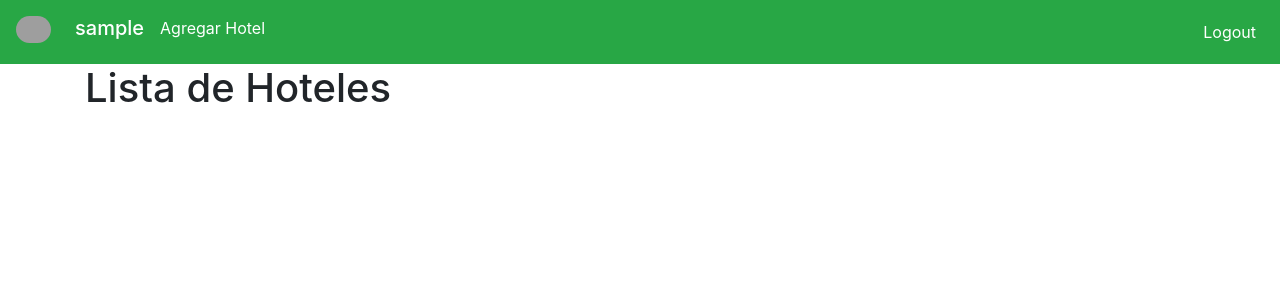
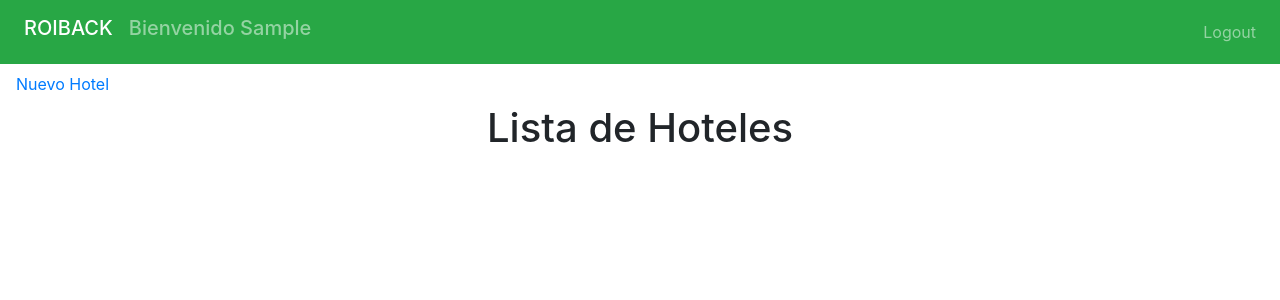
Before and after one commit to Reyes2777/roiback, a Django app: page / in a window 1280 px wide. Shown: the top 300 px of the page. Run offline with Django 3.2, Linux system fonts and the light colour scheme; the visitor is signed in with stand-in values (Sample User, id 1); data that the repository does not hold is empty; some libraries are stand-ins or nearby versions; grey boxes are pictures that could not be loaded.

Commit message:
modify base.html, modify url home

```diff
--- a/accounts/models.py
+++ b/accounts/models.py
@@ -1,12 +1,13 @@
 from django.contrib.auth.models import AbstractUser
 from django.db import models
+from accounts.utils import IDENTIFICATION_TYPES, GENDER
 
 
 class CustomUser(AbstractUser):
     birthday_date = models.DateField(null=True, blank=True)
-    gender = models.CharField(max_length=50, null=True, blank=True)
+    gender = models.CharField(choices=GENDER, max_length=50, null=True, blank=True)
     identification_number = models.CharField(max_length=12, null=True, blank=True)
-    identification_type = models.CharField(max_length=50, null=True, blank=True)
+    identification_type = models.CharField(choices=IDENTIFICATION_TYPES, max_length=50, null=True, blank=True)
     mobile_number = models.CharField(max_length=10, unique=True)
 
     def __str__(self):
--- /dev/null
+++ b/accounts/utils/__init__.py
@@ -0,0 +1,2 @@
+from .identification_types import IDENTIFICATION_TYPES
+from .gender import GENDER
--- /dev/null
+++ b/accounts/utils/gender.py
@@ -0,0 +1,4 @@
+GENDER = (
+    ('male', 'Masculino'),
+    ('female', 'Femenino')
+)
--- /dev/null
+++ b/accounts/utils/identification_types.py
@@ -0,0 +1,6 @@
+IDENTIFICATION_TYPES = (
+    ('CC', 'CÉDULA DE CIUDADANÍA'),
+    ('CE', 'CÉDULA DE EXTRANJERIA'),
+    ('PS', 'PASAPORTE'),
+    ('NIT', 'NIT'),
+)
--- a/booking/models.py
+++ b/booking/models.py
@@ -4,7 +4,7 @@ from .utils import ROOM_TYPES, LOCATION_CHOICES, CAPACITY_ROOMS
 
 class Hotel(models.Model):
     name = models.CharField(max_length=50)
-    description = models.CharField(max_length=100)
+    description = models.CharField(max_length=300)
     location = models.CharField(choices=LOCATION_CHOICES, default='Bogota', max_length=50)
     picture = models.CharField(max_length=120)
     likes = models.IntegerField(default=0)
--- a/templates/base.html
+++ b/templates/base.html
@@ -10,52 +10,38 @@
       <nav class="navbar navbar-expand-md navbar-dark bg-success">
         <div class="navbar-collapse collapse w-100 order-1 order-md-0 dual-collapse2">
           <ul class="navbar-nav mr-auto">
-            {% if user.is_authenticated %}
-            <a class="navbar-brand" href="{% url 'home' %}">
-              <img src="https://upload.wikimedia.org/wikipedia/commons/d/d3/User_Circle.png" alt="Logo" style="width:35px; border-radius:17.5px">
-            </a>
             <li class="nav-item">
-              <h5 class="nav-link active">{{ user.username }}</h5>
+              <a class= "nav-link active" href="{% url 'home' %}">
+                <h5>ROIBACK</h5>
+              </a>
             </li>
             <li class="nav-item">
-              <a class= "nav-link active" href="{% url 'new_hotel' %}">Agregar Hotel</a>
+              <h5 class= "nav-link">Bienvenido {{user.first_name}}</h5>
             </li>
-            {%else%}
-            <a class="navbar-brand" href="{% url 'home' %}">
-              <img src="https://image.flaticon.com/icons/png/512/1049/1049193.png" alt="Logo" style="width:35px; border-radius:17.5px">
-            </a>
-            <li class="nav-item">
-              <h5 class="nav-link active">unknown</h5>
-            </li>
-            {%endif%}
           </ul>
         </div>
         <div class="navbar-collapse collapse w-100 order-3 dual-collapse2">
           <ul class="navbar-nav ml-auto">
             {% if not user.is_authenticated %}
-            <li class="nav-item active">
+            <li class="nav-item ">
               <a class="nav-link" href="{% url 'login' %}">Login</a>
             </li>
-            <li class="nav-item active">
+            <li class="nav-item ">
               <a class="nav-link" href="{% url 'signup' %}">Sing Up</a>
             </li>
             {%else%}
-            <li class="nav-item active">
+            <li class="nav-item ">
               <a class="nav-link" href="{% url 'logout' %}">Logout</a>
             </li>
             {%endif%}
           </ul>
         </div>
+      </nav>
+      {% if user.is_staff %}
+       <a class="nav-link" href="{% url 'new_hotel' %}">Nuevo Hotel</a>
+      {% endif %}
+      {% block content %}
+      {% endblock %}
 
-      </nav>
-    <div class="container">
-
-      <div class="row justify-content-center">
-        <div class="col-12">
-          {% block content %}
-          {% endblock %}
-        </div>
-      </div>
-    </div>
   </body>
 </html>
--- a/templates/home.html
+++ b/templates/home.html
@@ -2,34 +2,40 @@
 <title>{% block title %}Home{% endblock %}</title>
 {% block content %}
 
-<h1>Lista de Hoteles</h1>
+<div class="container">
+  <div class="row justify-content-md-center">
+    <div class="col-md-auto">
+      <h1>Lista de Hoteles</h1>
+    </div>
+  </div>
+</div>
 
-<p>
 
-</p>
-
-<ul>
+<div class="container">
+  <div class="row">
     {% for hotel in object_list %}
-    <div class="card mb-3" style="max-width: 540px;">
-      <div class="row no-gutters">
-        <div class="col-md-4">
-          <img src="https://q-cf.bstatic.com/images/hotel/max500/542/54259486.jpg" class="card-img" alt="Card image">
-        </div>
-        <div class="col-md-8">
-          <div class="card-body">
-            <h5 class="card-title">{{hotel.name}}</h5>
-            <p class="card-text">This is a wider card with supporting text below as a natural lead-in to additional content. This content is a little bit longer.</p>
-            <p class="card-text"><small class="text-muted">Last updated 3 mins ago</small></p>
-              {% if user.is_staff %}
-              <a class="btn btn-primary" href="{% url 'detail_hotel' hotel.id %}" role="button">Ver</a>
-              <a class="btn btn-primary" href="{% url 'update_hotel' hotel.id %}">Editar</a>
-              <a class="btn btn-primary" href="{% url 'delete_hotel' hotel.id %}">Borrar</a>
-              {% endif %}
+    <div class="col">
+      <div class="card mb-2 border-success" style="width: 1080px; height: 275px;">
+        <div class="row">
+          <div class="col-md-3">
+            <a href="{% url 'detail_hotel' hotel.id %}" role="button">
+              <img src={{hotel.picture}} class="card-img" alt="Card image" style="height: 273px">
+            </a>
+          </div>
+          <div class="col-md-9">
+             <div class="card-body">
+               <h5 class="card-title">{{hotel.name}} - {{hotel.location}}</h5>
+               <p class="card-text"><small>{{hotel.description}}</small></p>
+               {% if user.is_staff %}
+               <a class="text-success"href="{% url 'update_hotel' hotel.id %}">Editar</a> |
+               <a class="text-danger" href="{% url 'delete_hotel' hotel.id %}">Borrar</a>
+               {%endif%}
+             </div>
           </div>
         </div>
       </div>
     </div>
     {% endfor %}
-</ul>
-
+  </div>
+</div>
 {% endblock %}
```
Also changed, not shown: templates/signup.html (+65 -2 lines), accounts/migrations/0002_auto_20200103_1734.py (added), booking/migrations/0004_auto_20200103_2007.py (added).
